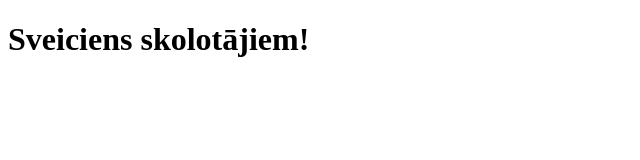
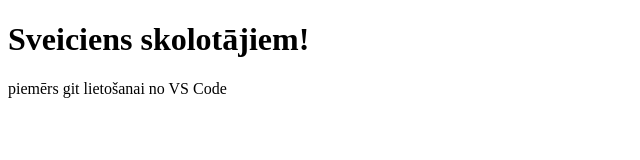
Before and after one commit to ingacerkovska/startit_1darbs, a plain HTML site: page index.html in a window 1280 px wide. Shown: the whole page, without its empty margins (0-640 px from the left). Drawn offline with Linux system fonts and the light colour scheme.

Commit message:
pielikti paskaidrojumi

```diff
--- a/index.html
+++ b/index.html
@@ -8,5 +8,6 @@
 </head>
 <body>
     <h1>Sveiciens skolotājiem!</h1>
+    <p>piemērs git lietošanai no VS Code</p>
 </body>
 </html>
```
Also changed, not shown: 1 other file.
